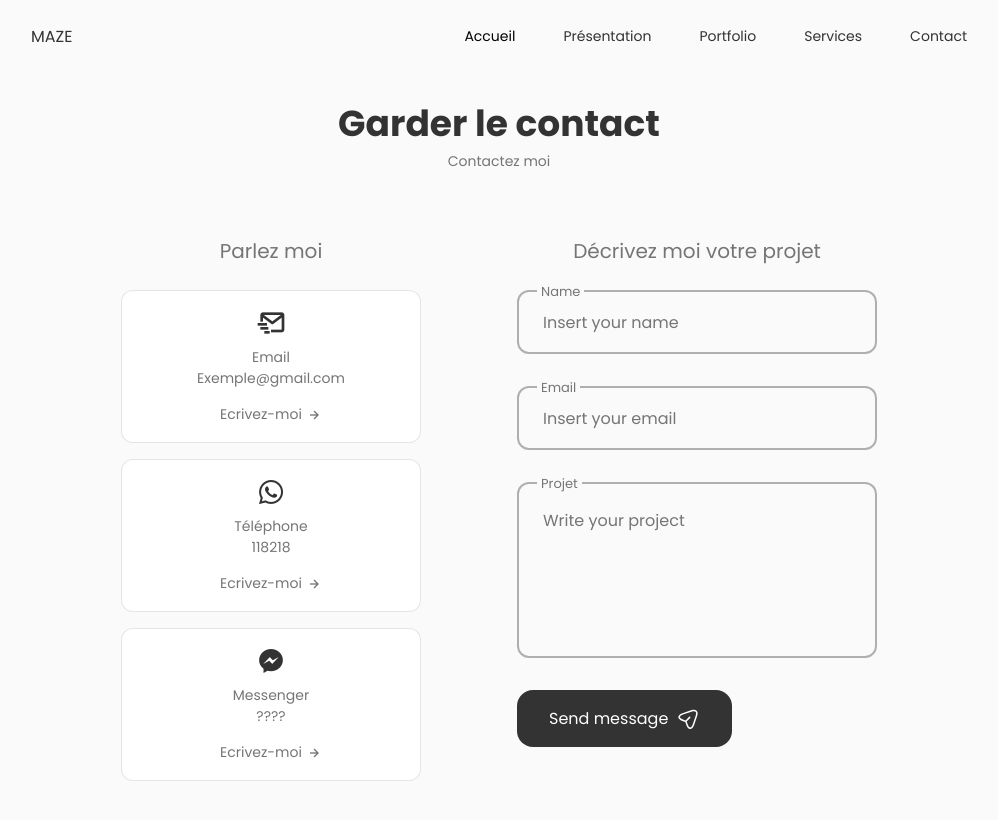
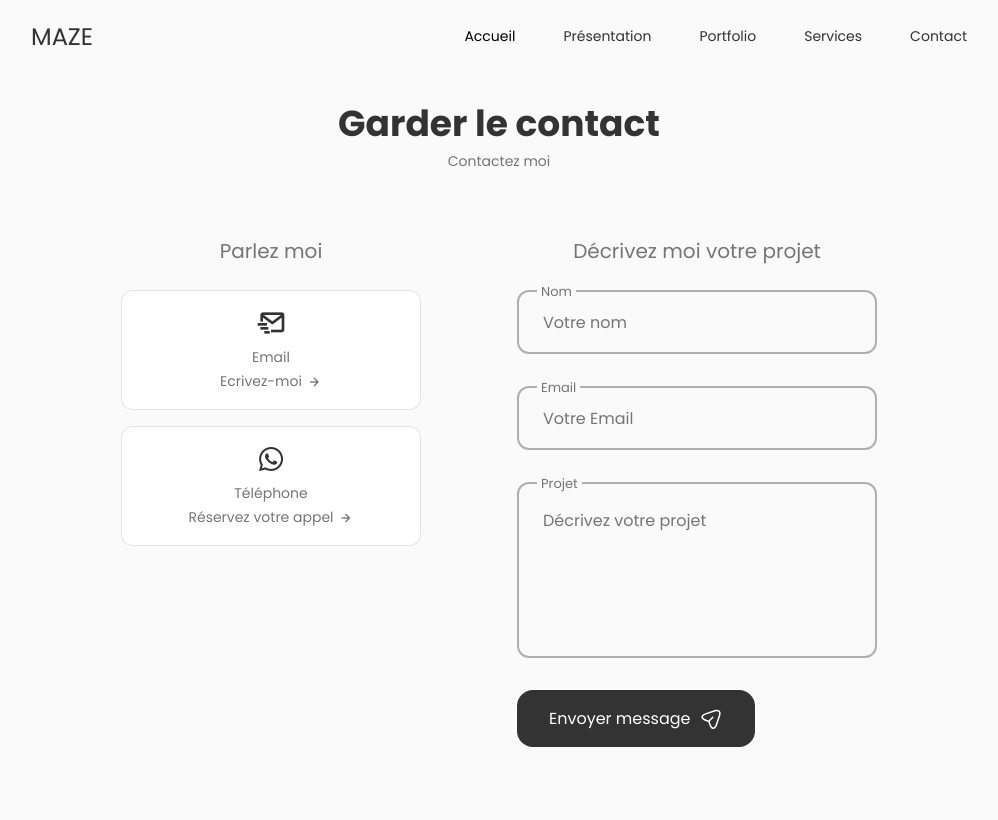
Before and after one commit to KevinMaze/portfolio, a React (Create React App) app: page /contact in a window 1280 px wide. Shown: the top 820 px of the page, without its empty margins (141-1139 px from the left). Built offline with nearby package versions, Linux system fonts and the light colour scheme.

Commit message:
add calendly

```diff
--- a/src/components/Contact/Contact.jsx
+++ b/src/components/Contact/Contact.jsx
@@ -31,7 +31,7 @@ const Contact = () => {
                                 <i className="bx bx-mail-send contact__card-icon"></i>
 
                                 <h3 className="contact__card-title">Email</h3>
-                                <span className="contact__card-data">Exemple@gmail.com</span>
+                                {/* <span className="contact__card-data">Exemple@gmail.com</span> */}
 
                                 <a href="mailto:kevinmaze0889@gmail.com" className="contact__button">Ecrivez-moi
                                     <i className="bx bx-right-arrow-alt contact__button-icon"></i>
@@ -42,14 +42,14 @@ const Contact = () => {
                                 <i className="bx bxl-whatsapp contact__card-icon"></i>
 
                                 <h3 className="contact__card-title">Téléphone</h3>
-                                <span className="contact__card-data">118218</span>
+                                {/* <span className="contact__card-data">118218</span> */}
 
-                                <a href="06" className="contact__button">Ecrivez-moi
+                                <a href="www.calendly.com/kevinmaze0889" className="contact__button" target='_blank'>Réservez votre appel
                                     <i className="bx bx-right-arrow-alt contact__button-icon"></i>
                                 </a>
                             </div>
 
-                            <div className="contact__card">
+                            {/* <div className="contact__card">
                                 <i className="bx bxl-messenger contact__card-icon"></i>
 
                                 <h3 className="contact__card-title">Messenger</h3>
@@ -58,7 +58,7 @@ const Contact = () => {
                                 <a href="Messenger" className="contact__button">Ecrivez-moi
                                     <i className="bx bx-right-arrow-alt contact__button-icon"></i>
                                 </a>
-                            </div>
+                            </div> */}
                         </div>
                     </div>
 
@@ -67,11 +67,11 @@ const Contact = () => {
 
                         <form ref={form} onSubmit={sendEmail} className="contact__form">
                             <div className="contact__form-div">
-                                <label className="contact__form-tag">Name</label>
+                                <label className="contact__form-tag">Nom</label>
                                 <input
                                 type="text"
                                 name='name'
-                                className="contact__form-input" placeholder='Insert your name'/>
+                                className="contact__form-input" placeholder='Votre nom'/>
                             </div>
 
                             <div className="contact__form-div">
@@ -79,15 +79,15 @@ const Contact = () => {
                                 <input
                                 type="email"
                                 name='email'
-                                className="contact__form-input" placeholder='Insert your email'/>
+                                className="contact__form-input" placeholder='Votre Email'/>
                             </div>
 
                             <div className="contact__form-div contact__form-area">
                                 <label className="contact__form-tag">Projet</label>
-                                <textarea name='project' id='' cols="30" rows="10" className='contact__form-input area' placeholder='Write your project'/>
+                                <textarea name='project' id='' cols="30" rows="10" className='contact__form-input area' placeholder='Décrivez votre projet'/>
                             </div>
 
-                            <button className="button button__flex">Send message
+                            <button className="button button__flex">Envoyer message
                                 <svg
                                     class="button__icon"
                                     xmlns="http://www.w3.org/2000/svg"
--- a/src/components/Header/header.css
+++ b/src/components/Header/header.css
@@ -18,6 +18,10 @@
 .nav__logo, .nav__toggle {
     color: var(--title-color);
     font-weight: var(--font-medium);
+}
+
+.nav__logo {
+    font-size: 1.5rem;
 }
 
 .nav__list {
--- a/src/components/Home/Data.jsx
+++ b/src/components/Home/Data.jsx
@@ -4,7 +4,7 @@ import { Link } from 'react-router-dom'
 const Data = () => {
     return (
         <div className="home__data">
-            <h1 className="home__title">Mazé Kévin
+            <h1 className="home__title">Kévin Mazé
             <svg
                 width="36"
                 height="36"
@@ -56,7 +56,11 @@ const Data = () => {
             </svg>
             </h1>
             <h3 className="home__subtitle">Développeur Web et Web mobile</h3>
-            <p className="home__description">Lorem ipsum dolor sit amet, consectetur adipisicing elit. Voluptatem quam facilis accusamus modi consectetur, quia eum rem ipsum atque recusandae rerum voluptate ea beatae animi similique doloremque quisquam fugiat sed?</p>
+            <p className="home__description">Devenez le restaurant incontournable de votre région…<br/>
+            Améliorez votre image de marque et votre visibilité sur la toile. <br/>
+            Grâce à votre site web…
+            Sur-mesure.
+            </p>
 
             <Link to="/contact" className="button button__flex">Me Contacter
             <svg
```
